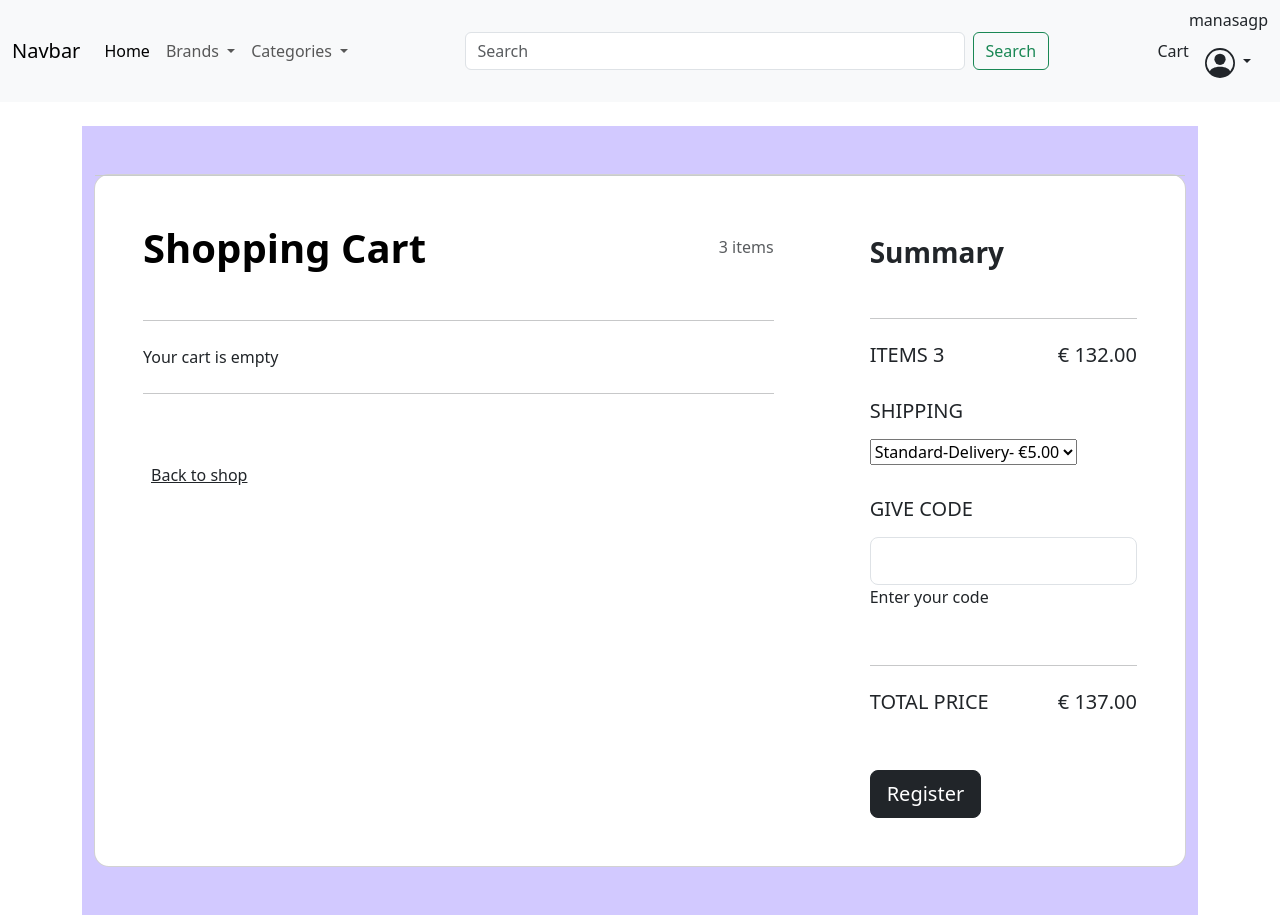
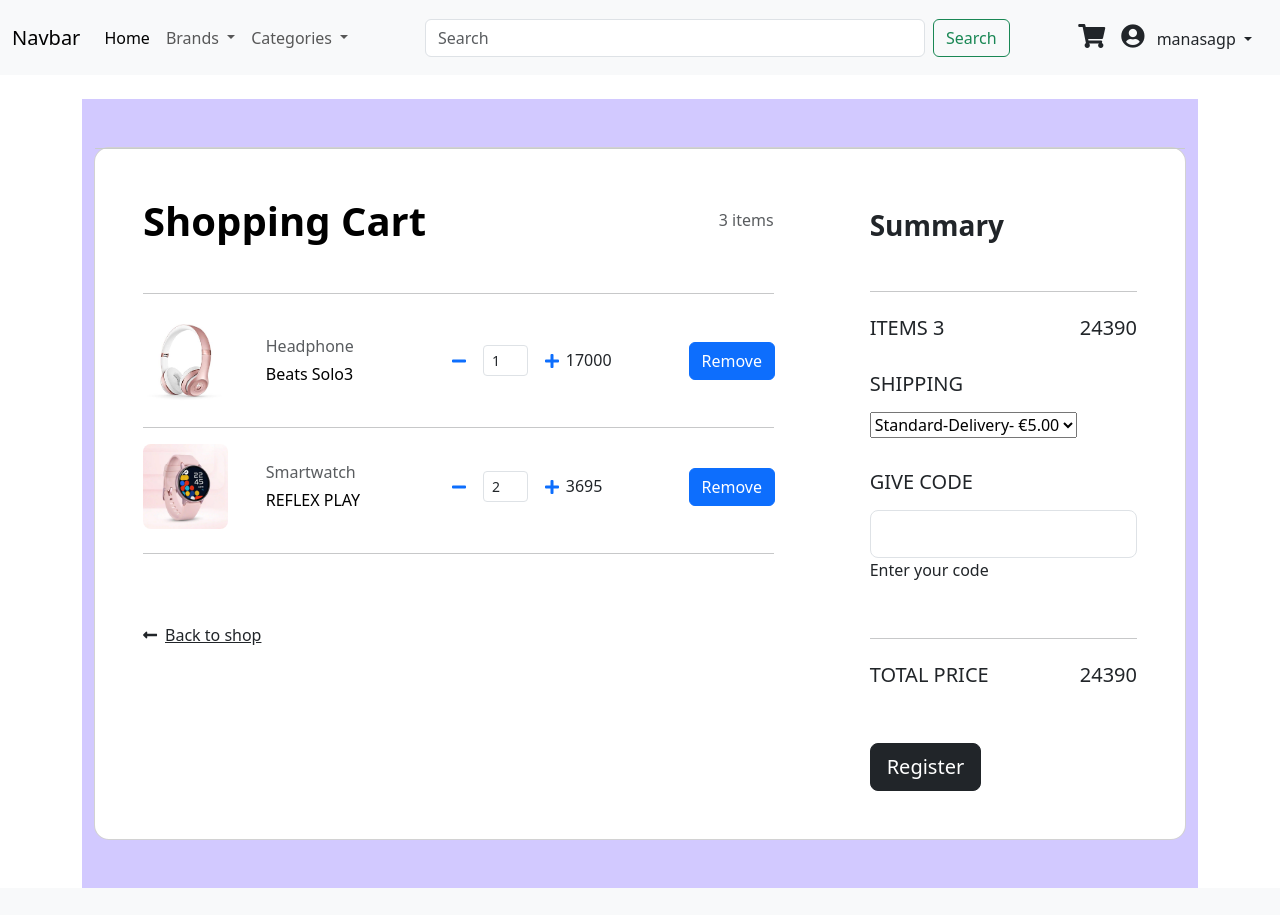
Before and after one commit to aenduri-thinkbridge/Python_VM, a Django app: page /cart/ in a window 1280 px wide. After the commit the page ends 888 px from the top, so only its background shows below. Run offline with Django 4.2, Linux system fonts and the light colour scheme; a user stored in the database is signed in; data comes from the database, SQL or seed files in the repository; both versions use the stored data as it was after the commit.

Commit message:
fourth commit

```diff
--- a/shop/admin.py
+++ b/shop/admin.py
@@ -1,7 +1,9 @@
 from django.contrib import admin
-from .models import Product,Category,Brand
+from .models import Product,Category,Brand,Cart
 
 admin.site.register(Product)
 admin.site.register(Brand)
 admin.site.register(Category)
+admin.site.register(Cart)
+
 #"{%url 'cart' %}"
--- a/shop/models.py
+++ b/shop/models.py
@@ -1,4 +1,5 @@
 from django.db import models
+from django.contrib.auth.models import User
 
 # Create your models here.
 class Brand(models.Model):
@@ -22,4 +23,10 @@ class Product(models.Model):
     def __str__(self):
         return self.name
 
-cart =  []
+class Cart(models.Model):
+    user = models.ForeignKey(User,on_delete=models.CASCADE,default=None)
+    product = models.ForeignKey(Product,on_delete=models.CASCADE)
+    quantity = models.IntegerField()
+    created = models.DateTimeField(auto_now_add=True)
+    def __str__(self):
+        return f'{self.quantity} x {self.product}'
--- a/shop/urls.py
+++ b/shop/urls.py
@@ -1,5 +1,6 @@
 from django.urls import path
-from .views import homepage,Brandpages,Categorypage,login,signup,product_view,logout_view,cart_view,add_cart
+from .views import homepage,Brandpages,Categorypage,login,signup,product_view,logout_view
+from .views import cart_view,add_cart,remove_cart,update_cart
 urlpatterns = [
     path('',homepage,name='home'),
     path('brand/<slug:nm>',Brandpages,name='brand'),
@@ -10,4 +11,6 @@ urlpatterns = [
     path('product/<str:nm>',product_view,name='product'),
     path('cart/',cart_view,name='cart'),
     path('cart/<str:nm>',add_cart,name='add_cart'),
+    path('remove_cart/<int:pk>',remove_cart,name='remove'),
+    path('update_cart/<int:pk>',update_cart,name='update'),
     ]
--- a/shop/views.py
+++ b/shop/views.py
@@ -7,7 +7,7 @@ from django.shortcuts import render
 from django.contrib.auth.models import User
 
 from django.shortcuts import render,redirect,get_object_or_404
-from .models import Brand,Category,Product,cart
+from .models import Brand,Category,Product,Cart
 from django.contrib.auth import authenticate,login as auth_login,logout
 
 def navbar_items(request):
@@ -88,19 +88,31 @@ def product_view(request,nm):
     context.update(navbar_items(request))
     return render(request, 'product.html',context)
 
-
+@login_required(login_url='login')
 def cart_view(request):
-    context = {'cart':cart}
+    cart = Cart.objects.filter(user=request.user)
+    print(cart)
+    total_price = sum([c.product.price * c.quantity for c in cart])
+    total_items = sum([c.quantity for c in cart])
+    context = {'cart':cart,'total_price':total_price,'total_items':total_items}
     context.update(navbar_items(request))
     return render(request, 'cart.html',context)
+@login_required
+def add_cart(request,nm):
+    product = Product.objects.get(name=nm)
+    quantity = request.POST.get('quantity',1)
+    Cart.objects.create(user= request.user, product=product, quantity=quantity)
+    return redirect('cart')
 
-def add_cart(request,nm):
-
-    print('cart',cart )
-    print(Product.objects.get(name=nm))
-    cart.append(Product.objects.get(name=nm))
-    print(cart)
-    context = {'cart':list(set(cart))}
-    print(set(cart))
-    context.update(navbar_items(request))
-    return render(request, 'cart.html',context)
+@login_required
+def remove_cart(request,pk):
+    item=Cart.objects.get(id=pk)
+    item.delete()
+    return redirect('cart')
+@login_required
+def update_cart(request,pk):
+    item=Cart.objects.get(id=pk)
+    item.quantity = request.POST['quantity']
+    item.save()
+    print(item.quantity)
+    return redirect('cart')
--- a/templates/base.html
+++ b/templates/base.html
@@ -3,10 +3,16 @@
 <!doctype html>
 <html lang="en">
   <head>
+      <!-- Font Awesome CDN link -->
+  <link rel="stylesheet" href="https://cdnjs.cloudflare.com/ajax/libs/font-awesome/5.15.3/css/all.min.css">
+</head>
     <meta charset="utf-8">
     <meta name="viewport" content="width=device-width, initial-scale=1">
+
     <link rel="stylesheet" type="text/css" href="{% static 'css/style.css'%}">
     <title>Bootstrap demo</title>
+
+
     <link href="https://cdn.jsdelivr.net/npm/bootstrap@5.3.0-alpha3/dist/css/bootstrap.min.css" rel="stylesheet" integrity="sha384-KK94CHFLLe+nY2dmCWGMq91rCGa5gtU4mk92HdvYe+M/SXH301p5ILy+dN9+nJOZ" crossorigin="anonymous">
     <style>
       /* Add your custom CSS styles here */
--- a/templates/cart.html
+++ b/templates/cart.html
@@ -14,41 +14,47 @@
                       <h6 class="mb-0 text-muted">3 items</h6>
                     </div>
                     <hr class="my-4">
-                    {% if my_list is  empty %}
+                    {% if cart is  empty %}
                     Your cart is empty
                      {% else %}
                     {% for item in cart%}
                     <div class="row mb-4 d-flex justify-content-between align-items-center">
                       <div class="col-md-2 col-lg-2 col-xl-2">
-                          <img
-                            src={{item.image.url}}
-                            class="img-fluid rounded-3" alt="Cotton T-shirt">
+                        <img src={{item.product.image.url}} class="img-fluid rounded-3" alt="Cotton T-shirt">
                       </div>
                       <div class="col-md-3 col-lg-3 col-xl-3">
-                          <h6 class="text-muted">{{item.Category}}</h6>
-                          <h6 class="text-black mb-0">{{item.name}}</h6>
+                        <h6 class="text-muted">{{item.product.Category}}</h6>
+                        <h6 class="text-black mb-0">{{item.product.name}}</h6>
                       </div>
                       <div class="col-md-3 col-lg-3 col-xl-2 d-flex">
-                          <button class="btn btn-link px-2"
-                            onclick="this.parentNode.querySelector('input[type=number]').stepDown()">
+                        <form action="{% url 'update' item.id %}" method="POST">
+                          {% csrf_token %}
+                          <div class="input-group">
+                            <div class="d-flex align-items-center">
+                              <button class="btn btn-link px-2"  onclick="this.parentNode.querySelector('input[type=number]').stepDown()" type="submit" name="quantity" value="{{item.quantity|add:'-1'}}">
                                 <i class="fas fa-minus"></i>
                               </button>
-
-                          <input id="form1" min="0" name="quantity" value="1" type="number"
-                            class="form-control form-control-sm" />
-
-                          <button class="btn btn-link px-2"
-                            onclick="this.parentNode.querySelector('input[type=number]').stepUp()">
+                              <input id="form1" min="0" name="quantity"  value="{{item.quantity}}" type="number" class="form-control form-control-sm mx-2" style="width: 45px" />
+                              <button class="btn btn-link px-2" type="submit" onclick="this.parentNode.querySelector('input[type=number]').stepUp()" name="quantity" value="{{item.quantity|add:'1'}}">
                                 <i class="fas fa-plus"></i>
                               </button>
                             </div>
-                        <div class="col-md-3 col-lg-2 col-xl-2 offset-lg-1">
-                          <h6 class="mb-0">{{item.price}}</h6>
                           </div>
-                        <div class="col-md-1 col-lg-1 col-xl-1 text-end">
-                          <a href="#!" class="text-muted"><i class="fas fa-times"></i></a>
+                        </form>
+                      </div>
+                      <div class="col-md-3 col-lg-2 col-xl-2">
+                        <h6 class="mb-0">{{item.product.price }}
+                        </h6>
+                      </div>
+                      <div class="col-md-3 col-lg-2 col-xl-0">
+                        <a href="{%url 'remove' item.id%}">
+                          <button class="btn btn-primary">Remove</button>
+                        </a>
                       </div>
                     </div>
+                      {% if not forloop.last %}
+                      <hr>
+                      {%endif%}
                       {% endfor %}
                     {% endif %}
 
@@ -58,7 +64,7 @@
                     <hr class="my-4">
 
                     <div class="pt-5">
-                      <h6 class="mb-0"><a href="#!" class="text-body"><i
+                      <h6 class="mb-0"><a href="{% url 'home'%}" class="text-body"><i
                             class="fas fa-long-arrow-alt-left me-2"></i>Back to shop</a></h6>
                     </div>
                   </div>
@@ -69,8 +75,8 @@
                     <hr class="my-4">
 
                     <div class="d-flex justify-content-between mb-4">
-                      <h5 class="text-uppercase">items 3</h5>
-                      <h5>€ 132.00</h5>
+                      <h5 class="text-uppercase">items {{total_items}}</h5>
+                      <h5>{{total_price}}</h5>
                     </div>
 
                     <h5 class="text-uppercase mb-3">Shipping</h5>
@@ -97,7 +103,7 @@
 
                     <div class="d-flex justify-content-between mb-5">
                       <h5 class="text-uppercase">Total price</h5>
-                      <h5>€ 137.00</h5>
+                      <h5>{{total_price}}</h5>
                     </div>
 
                     <button type="button" class="btn btn-dark btn-block btn-lg"
--- a/templates/navbar.html
+++ b/templates/navbar.html
@@ -1,6 +1,9 @@
 
 {%load static%}
-
+<head>
+  <!-- Font Awesome CDN link -->
+<link rel="stylesheet" href="https://cdnjs.cloudflare.com/ajax/libs/font-awesome/5.15.3/css/all.min.css">
+</head>
 <nav class="navbar navbar-expand-lg bg-body-tertiary">
   <div class="container-fluid">
     <a class="navbar-brand" href="#">Navbar</a>
@@ -44,31 +47,28 @@
         <button class="btn btn-outline-success" type="submit">Search</button>
       </form>
       </div>
+      <div class="d-flex justify-content-end align-items-center">
   <div>
-        <a class="dropdown-item" href="{%url 'cart' %}">Cart</a>
+    <a class="dropdown-item" href="{% url 'cart' %}"><i class="fas fa-shopping-cart" style="font-size: 24px;"></i></a>
   </div>
+
   {% if user.is_authenticated %}
-      <div>
-        {{ user.username}}
   <div class="nav-item dropdown p-3">
-
     <a class="nav-link dropdown-toggle" role="button" data-bs-toggle="dropdown" aria-expanded="false">
-            <svg xmlns="http://www.w3.org/2000/svg" width="30" height="30" fill="currentColor" class="bi bi-person-circle" viewBox="0 0 16 16">
-              <path d="M11 6a3 3 0 1 1-6 0 3 3 0 0 1 6 0z"/>
-              <path fill-rule="evenodd" d="M0 8a8 8 0 1 1 16 0A8 8 0 0 1 0 8zm8-7a7 7 0 0 0-5.468 11.37C3.242 11.226 4.805 10 8 10s4.757 1.225 5.468 2.37A7 7 0 0 0 8 1z"/>
-            </svg>
+      <i class="fas fa-user-circle" style="font-size: 24px;"></i>
+      <span class="ms-2">{{ user.username }}</span>
     </a>
-          <ul class="dropdown-menu">
+    <ul class="dropdown-menu dropdown-menu-end">
       <li><a class="dropdown-item" href="{% url 'logout' %}">logout</a></li>
     </ul>
   </div>
+  {% else %}
+  <div>
+   <a class="dropdown-item" href="{% url 'register' %}">Register</a>
+  </div>
+  {% endif %}
 </div>
 
-        {% else %}
-        <div>
-         <a class="dropdown-item" href="{%url 'register' %}">Register</a>
-        </div>
-      {% endif %}
 
 
     </div>
```
Also changed, not shown: db.sqlite3, shop/migrations/0004_cart.py (added), shop/migrations/0005_cart_user.py (added). Lines whose indentation alone changed are shown as unchanged.
